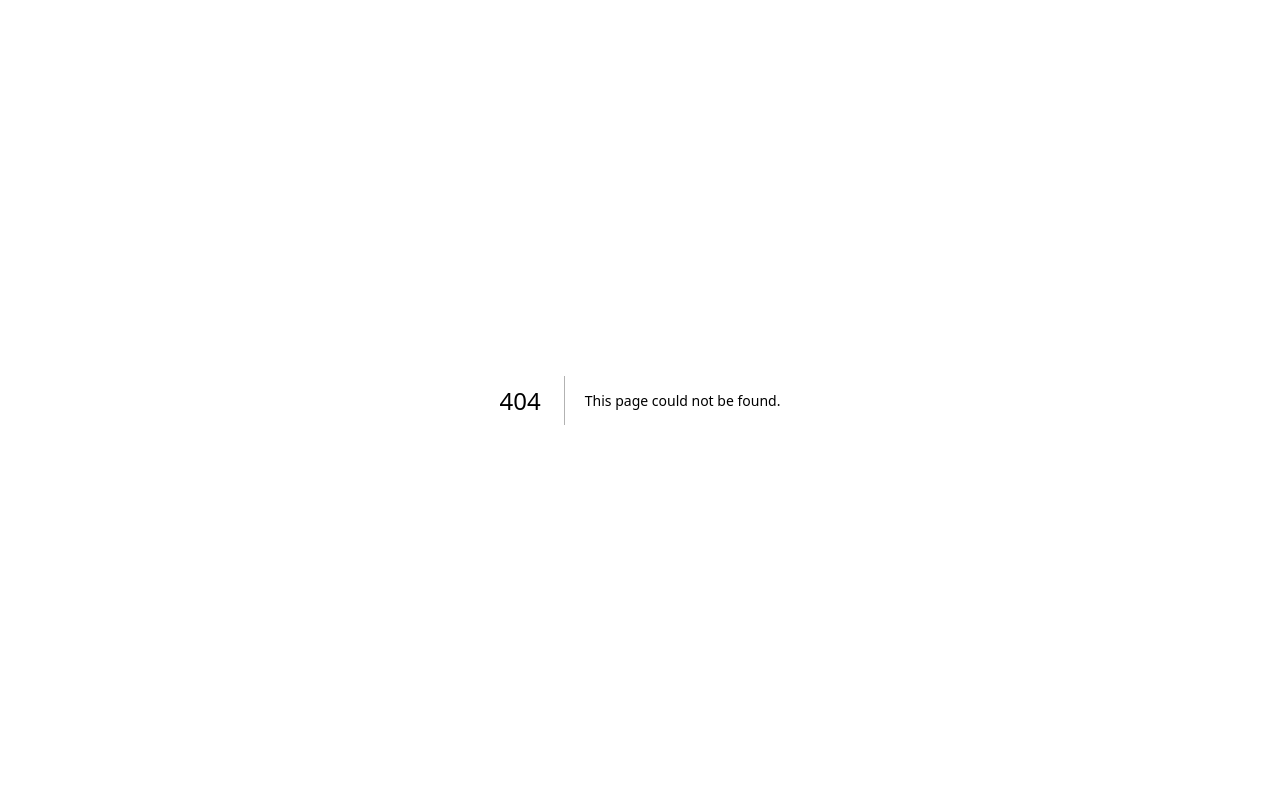
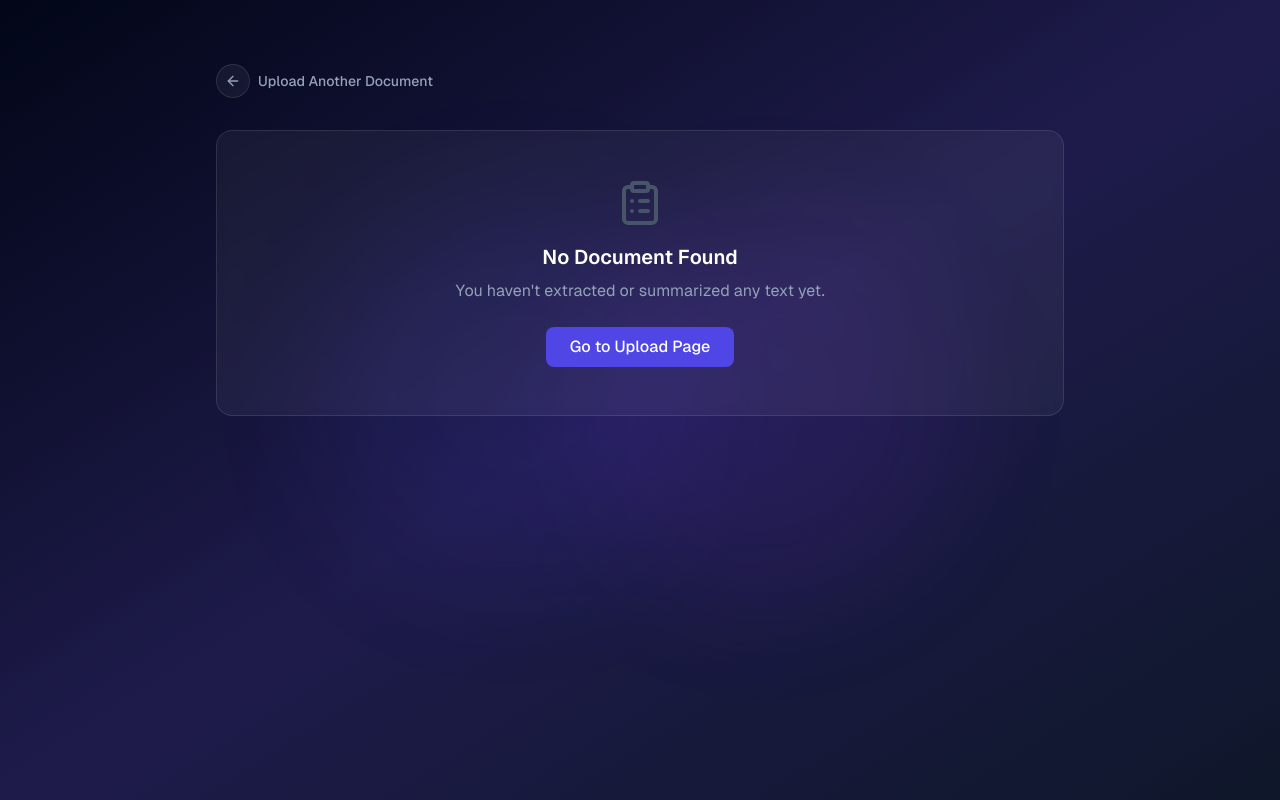
Before and after one commit to lokeshwarM/Document-Summariser, a Next.js app in the folder frontend/: page /result in a window 1280 px wide. Before the commit this address had no page. Built offline with nearby package versions, Linux system fonts and the light colour scheme.

Commit message:
feat(frontend): split UI into dedicated home and results pages

```diff
--- a/frontend/src/app/page.tsx
+++ b/frontend/src/app/page.tsx
@@ -1,17 +1,17 @@
 "use client";
 
 import { useState, useRef } from "react";
+import { useRouter } from "next/navigation";
 import { useStore } from "@/store/useStore";
 import { uploadDocument, summarizeDocument } from "@/lib/api";
-import { FileText, Loader2, Sparkles, ClipboardList, Upload } from "lucide-react";
-import ReactMarkdown from "react-markdown";
+import { FileText, Loader2, Sparkles, Upload } from "lucide-react";
 import toast from "react-hot-toast";
 
 export default function Home() {
+  const router = useRouter();
   const {
     currentDocumentId,
     currentText,
-    currentSummary,
     isUploading,
     isSummarizing,
     setDocumentData,
@@ -23,7 +23,6 @@ export default function Home() {
 
   const [file, setFile] = useState<File | null>(null);
   const [isDragging, setIsDragging] = useState(false);
-  const [activeTab, setActiveTab] = useState<'summary' | 'text'>('summary');
   const [isSelectingDepth, setIsSelectingDepth] = useState(false);
   const fileInputRef = useRef<HTMLInputElement>(null);
 
@@ -46,14 +45,14 @@ export default function Home() {
     if (!file) return;
     // If text is already extracted for this document, just switch to the tab
     if (currentDocumentId && currentText) {
-      setActiveTab('text');
+      router.push('/result');
       return;
     }
     setIsUploading(true);
     try {
       const data = await uploadDocument(file);
       setDocumentData(data.document_id, data.text);
-      setActiveTab('text');
+      router.push('/result');
     } catch (err: unknown) {
       const e = err as { response?: { data?: { detail?: string } } };
       const msg = e.response?.data?.detail || "Upload failed. Please try again."; setError(msg); toast.error(msg);
@@ -94,11 +93,11 @@ export default function Home() {
     if (!docText || !docId) return;
 
     setIsSummarizing(true);
-    setActiveTab('summary');
     try {
       const data = await summarizeDocument(docId, docText, depth);
       setSummary(data.summary);
       setIsSelectingDepth(false); // Hide the depth selector after success
+      router.push('/result');
     } catch (err: unknown) {
       const e = err as { response?: { data?: { detail?: string } } };
       const msg = e.response?.data?.detail || "Summarization failed. Please try again."; setError(msg); toast.error(msg);
@@ -235,70 +234,7 @@ export default function Home() {
           )}
         </div>
 
-        {/* Results Panel (Tabbed) */}
-        {(currentText || currentSummary) && (
-          <div className="bg-white/5 backdrop-blur-sm border border-white/10 rounded-2xl overflow-hidden shadow-2xl animate-in fade-in slide-in-from-bottom-8 duration-700">
-            {/* Tab Bar */}
-            <div className="flex border-b border-white/10 bg-black/20">
-              <button
-                onClick={() => setActiveTab('summary')}
-                className={`flex-1 flex items-center justify-center gap-2 py-4 text-sm font-medium transition-colors ${
-                  activeTab === 'summary'
-                    ? 'text-violet-300 border-b-2 border-violet-500 bg-white/5'
-                    : 'text-slate-400 hover:text-slate-200 hover:bg-white/5'
-                }`}
-              >
-                <Sparkles size={16} className={activeTab === 'summary' ? 'text-violet-400' : ''} />
-                AI Summary
-              </button>
-              <button
-                onClick={() => setActiveTab('text')}
-                className={`flex-1 flex items-center justify-center gap-2 py-4 text-sm font-medium transition-colors ${
-                  activeTab === 'text'
-                    ? 'text-indigo-300 border-b-2 border-indigo-500 bg-white/5'
-                    : 'text-slate-400 hover:text-slate-200 hover:bg-white/5'
-                }`}
-              >
-                <ClipboardList size={16} className={activeTab === 'text' ? 'text-indigo-400' : ''} />
-                Extracted Text
-              </button>
-            </div>
-
-            {/* Tab Content */}
-            <div className="p-5 md:p-8">
-              {activeTab === 'summary' && (
-                <div className="min-h-[300px]">
-                  {currentSummary ? (
-                    <div className="prose prose-invert max-w-none prose-p:leading-relaxed prose-pre:bg-white/5 prose-pre:border prose-pre:border-white/10 prose-headings:text-slate-200">
-                      <ReactMarkdown>{currentSummary}</ReactMarkdown>
-                    </div>
-                  ) : (
-                    <div className="flex flex-col items-center justify-center h-[300px] text-slate-500 italic">
-                      <Sparkles size={32} className="mb-4 opacity-20" />
-                      No summary generated yet.
-                    </div>
-                  )}
-                </div>
-              )}
-
-              {activeTab === 'text' && (
-                <div className="min-h-[300px]">
-                  {currentText ? (
-                    <div className="prose prose-invert max-w-none prose-p:leading-relaxed">
-                      <ReactMarkdown>{currentText}</ReactMarkdown>
-                    </div>
-                  ) : (
-                    <div className="flex flex-col items-center justify-center h-[300px] text-slate-500 italic">
-                      <ClipboardList size={32} className="mb-4 opacity-20" />
-                      No text extracted yet.
-                    </div>
-                  )}
-                </div>
-              )}
-            </div>
-          </div>
-        )}
-      </div>
+              </div>
     </main>
   );
 }
--- /dev/null
+++ b/frontend/src/app/result/page.tsx
@@ -0,0 +1,117 @@
+"use client";
+
+import { useState } from "react";
+import { useStore } from "@/store/useStore";
+import { useRouter } from "next/navigation";
+import { Sparkles, ClipboardList, ArrowLeft } from "lucide-react";
+import ReactMarkdown from "react-markdown";
+
+export default function ResultPage() {
+  const router = useRouter();
+  const { currentText, currentSummary } = useStore();
+
+  // If the user lands here directly without a document, default to summary tab but they'll see the empty state.
+  const [activeTab, setActiveTab] = useState<'summary' | 'text'>('summary');
+
+  const handleBack = () => {
+    // Optionally clear state if you want a fresh start, or keep it so they can summarize the same doc.
+    // For now, we'll keep it so they can summarize at a different depth from the home page.
+    router.push("/");
+  };
+
+  return (
+    <main className="min-h-screen bg-gradient-to-br from-slate-950 via-indigo-950 to-slate-900 text-white py-8 md:py-16">
+      {/* Ambient glow */}
+      <div className="fixed inset-0 overflow-hidden pointer-events-none">
+        <div className="absolute top-1/4 left-1/4 w-96 h-96 bg-indigo-600 rounded-full opacity-10 blur-3xl" />
+        <div className="absolute bottom-1/4 right-1/4 w-96 h-96 bg-violet-600 rounded-full opacity-10 blur-3xl" />
+      </div>
+
+      <div className="relative z-10 max-w-4xl mx-auto px-4 sm:px-6">
+
+        {/* Header / Back Button */}
+        <button
+          onClick={handleBack}
+          className="group flex items-center gap-2 text-slate-400 hover:text-white transition-colors mb-8"
+        >
+          <div className="p-2 bg-white/5 group-hover:bg-white/10 rounded-full transition-colors border border-white/10">
+            <ArrowLeft size={16} />
+          </div>
+          <span className="font-medium text-sm">Upload Another Document</span>
+        </button>
+
+        {!currentText && !currentSummary ? (
+          <div className="bg-white/5 backdrop-blur-sm border border-white/10 rounded-2xl p-12 text-center animate-in fade-in zoom-in duration-500">
+             <ClipboardList size={48} className="mx-auto text-slate-600 mb-4" />
+             <h2 className="text-xl font-semibold text-white mb-2">No Document Found</h2>
+             <p className="text-slate-400 mb-6">You haven&apos;t extracted or summarized any text yet.</p>
+             <button onClick={handleBack} className="bg-indigo-600 hover:bg-indigo-500 text-white font-medium py-2 px-6 rounded-lg transition-colors">
+               Go to Upload Page
+             </button>
+          </div>
+        ) : (
+          <div className="bg-white/5 backdrop-blur-sm border border-white/10 rounded-2xl overflow-hidden shadow-2xl animate-in fade-in slide-in-from-bottom-8 duration-700">
+            {/* Tab Bar */}
+            <div className="flex border-b border-white/10 bg-black/20">
+              <button
+                onClick={() => setActiveTab('summary')}
+                className={`flex-1 flex items-center justify-center gap-2 py-4 text-sm font-medium transition-colors ${
+                  activeTab === 'summary'
+                    ? 'text-violet-300 border-b-2 border-violet-500 bg-white/5'
+                    : 'text-slate-400 hover:text-slate-200 hover:bg-white/5'
+                }`}
+              >
+                <Sparkles size={16} className={activeTab === 'summary' ? 'text-violet-400' : ''} />
+                AI Summary
+              </button>
+              <button
+                onClick={() => setActiveTab('text')}
+                className={`flex-1 flex items-center justify-center gap-2 py-4 text-sm font-medium transition-colors ${
+                  activeTab === 'text'
+                    ? 'text-indigo-300 border-b-2 border-indigo-500 bg-white/5'
+                    : 'text-slate-400 hover:text-slate-200 hover:bg-white/5'
+                }`}
+              >
+                <ClipboardList size={16} className={activeTab === 'text' ? 'text-indigo-400' : ''} />
+                Extracted Text
+              </button>
+            </div>
+
+            {/* Tab Content */}
+            <div className="p-5 md:p-8">
+              {activeTab === 'summary' && (
+                <div className="min-h-[500px]">
+                  {currentSummary ? (
+                    <div className="prose prose-invert max-w-none prose-p:leading-relaxed prose-pre:bg-white/5 prose-pre:border prose-pre:border-white/10 prose-headings:text-slate-200">
+                      <ReactMarkdown>{currentSummary}</ReactMarkdown>
+                    </div>
+                  ) : (
+                    <div className="flex flex-col items-center justify-center h-[500px] text-slate-500 italic">
+                      <Sparkles size={32} className="mb-4 opacity-20" />
+                      No summary generated yet.
+                    </div>
+                  )}
+                </div>
+              )}
+
+              {activeTab === 'text' && (
+                <div className="min-h-[500px]">
+                  {currentText ? (
+                    <div className="prose prose-invert max-w-none prose-p:leading-relaxed">
+                      <ReactMarkdown>{currentText}</ReactMarkdown>
+                    </div>
+                  ) : (
+                    <div className="flex flex-col items-center justify-center h-[500px] text-slate-500 italic">
+                      <ClipboardList size={32} className="mb-4 opacity-20" />
+                      No text extracted yet.
+                    </div>
+                  )}
+                </div>
+              )}
+            </div>
+          </div>
+        )}
+      </div>
+    </main>
+  );
+}
```
